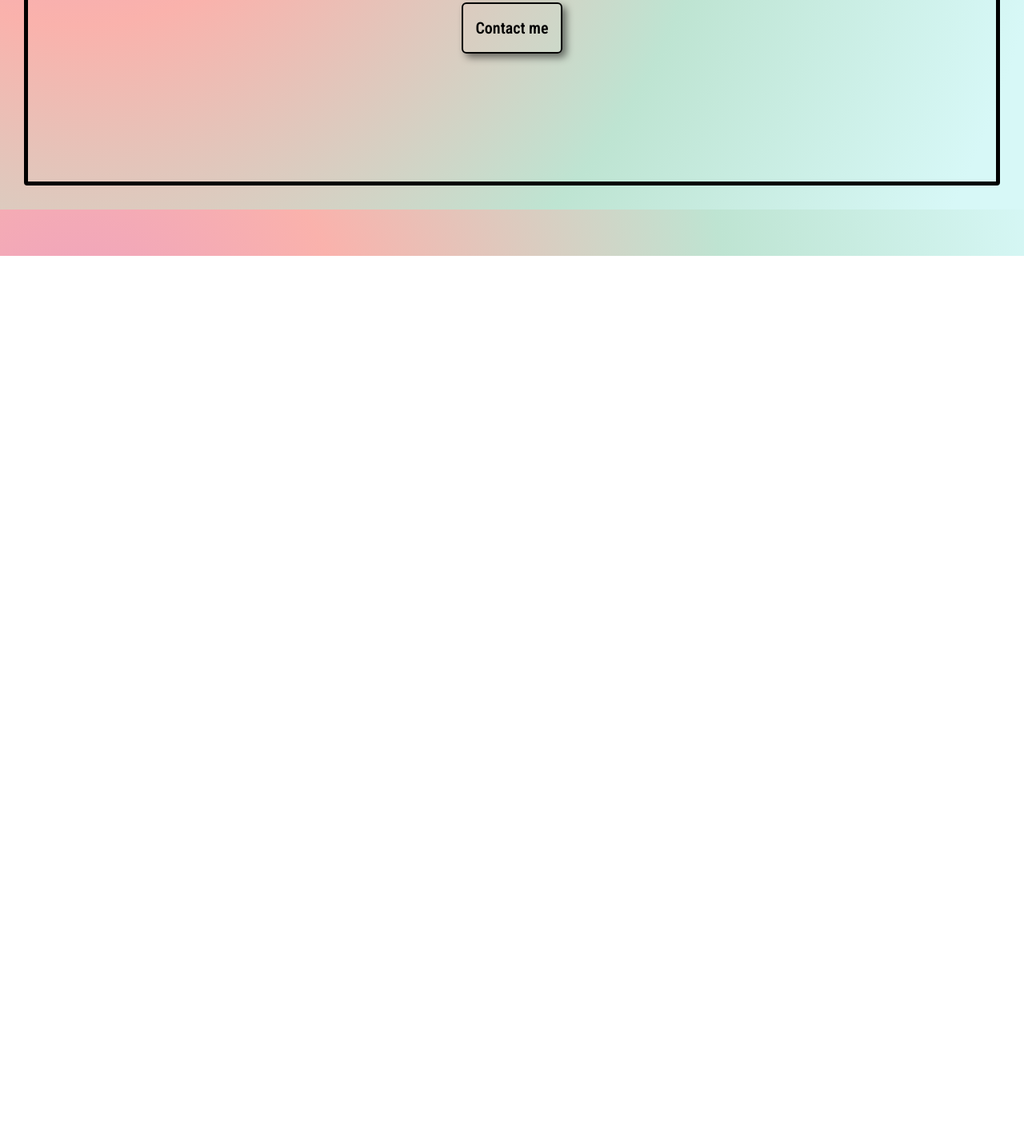
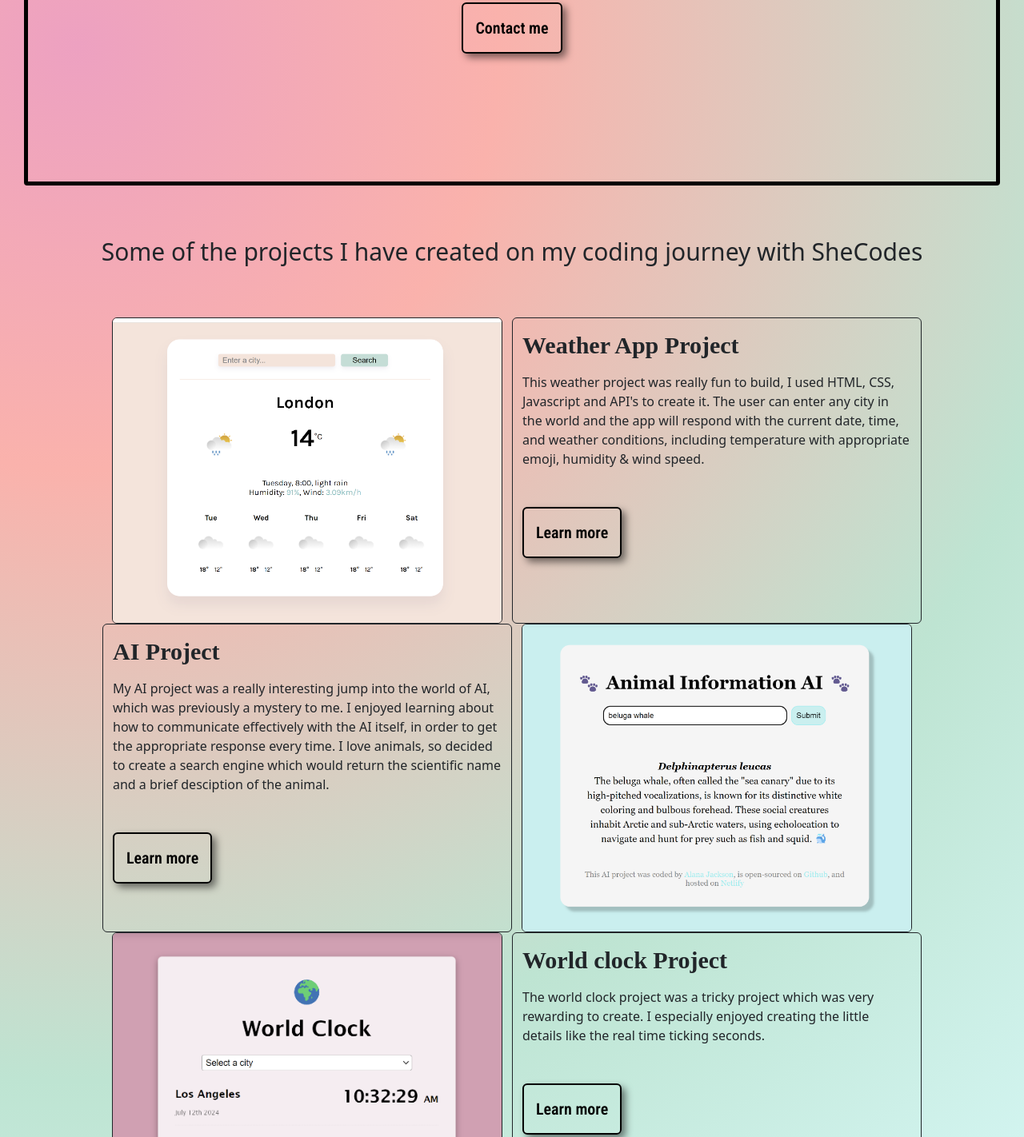
Before and after one commit to Elsabordeaux/portfolio-project, a plain HTML site: page index.html in a window 1280 px wide. Shown: the part 480-1902 px from the top of the page at 80% size. Before the commit the page ends 800 px from the top, so only its background shows below. Drawn offline with nearby package versions, Linux system fonts and the light colour scheme; a web font is replaced by a local one.

Commit message:
added images & text for homepage

```diff
--- a/css/style.css
+++ b/css/style.css
@@ -28,6 +28,12 @@ h3 {
   opacity: var(--opacity);
 }
 
+h4 {
+  font-family: var(--secondary-font);
+  font-size: 30px;
+  font-weight: 700;
+}
+
 .introduction-container {
   text-align: center;
   padding: 160px 0;
@@ -46,3 +52,32 @@ h3 {
   box-shadow: var(--box-shadow);
   border: 2px solid;
 }
+
+.homepage-title {
+  text-align: center;
+  font-size: 30px;
+  margin: 60px;
+}
+
+.container {
+  max-width: 80%;
+}
+
+p {
+  margin-bottom: 20px;
+}
+@media (max-width: 576px) {
+  h1 {
+    font-size: 48px;
+  }
+  h2,
+  h3 {
+    font-size: 25px;
+  }
+  .homepage-title {
+    font-size: 25px;
+  }
+  .introduction-container {
+    padding: 80px, 0;
+  }
+}
--- a/index.html
+++ b/index.html
@@ -40,5 +40,68 @@
       <h2>SheCodes student frontend developer</h2>
       <a href="#" class="btn btn-secondary mt-5">Contact me</a>
     </div>
+    <p class="homepage-title">
+      Some of the projects I have created on my coding journey with SheCodes
+    </p>
+    <div class="container mb-5">
+      <div class="row">
+        <div class="col-sm-6">
+          <img
+            src="/images/weather-app.png"
+            alt=""
+            class="img-fluid border border-dark rounded d-none d-md-flex"
+          />
+        </div>
+        <div class="col-sm-6 border border-dark rounded">
+          <h4 class="mt-3 mb-3">Weather App Project</h4>
+          <p class="mb-5">
+            This weather project was really fun to build, I used HTML, CSS,
+            Javascript and API's to create it. The user can enter any city in
+            the world and the app will respond with the current date, time, and
+            weather conditions, including temperature with appropriate emoji,
+            humidity & wind speed.
+          </p>
+          <a href="#" class="btn">Learn more</a>
+        </div>
+        <div class="col-sm-6 border border-dark rounded">
+          <h4 class="mt-3 mb-3">AI Project</h4>
+          <p class="mb-5">
+            My AI project was a really interesting jump into the world of AI,
+            which was previously a mystery to me. I enjoyed learning about how
+            to communicate effectively with the AI itself, in order to get the
+            appropriate response every time. I love animals, so decided to
+            create a search engine which would return the scientific name and a
+            brief desciption of the animal.
+          </p>
+          <a href="#" class="btn">Learn more</a>
+        </div>
+
+        <div class="col-sm-6">
+          <img
+            src="/images/ai-project.png"
+            alt=""
+            class="img-fluid border border-dark rounded d-none d-md-flex"
+          />
+        </div>
+
+        <div class="col-sm-6">
+          <img
+            src="/images/world-clock-project.png"
+            alt=""
+            class="img-fluid border border-dark rounded d-none d-md-flex"
+          />
+        </div>
+
+        <div class="col-sm-6 border border-dark rounded">
+          <h4 class="mt-3 mb-3">World clock Project</h4>
+          <p class="mb-5">
+            The world clock project was a tricky project which was very
+            rewarding to create. I especially enjoyed creating the little
+            details like the real time ticking seconds.
+          </p>
+          <a href="#" class="btn">Learn more</a>
+        </div>
+      </div>
+    </div>
   </body>
 </html>
```
Also changed, not shown: images/ai-project.png (added), images/pole-dance-project.png (added), images/snake-info.png (added), images/weather-app.png (added), images/world-clock-project.png (added).
